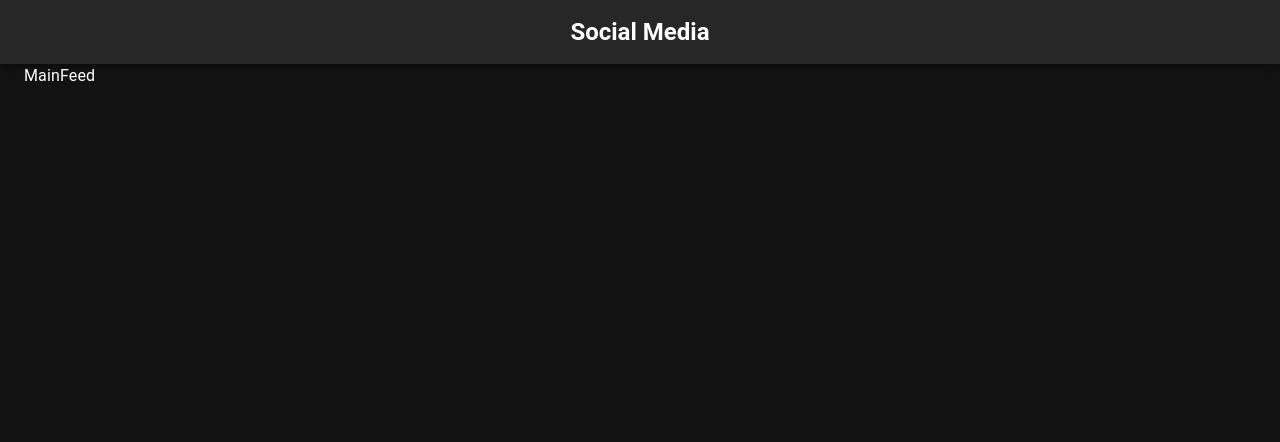
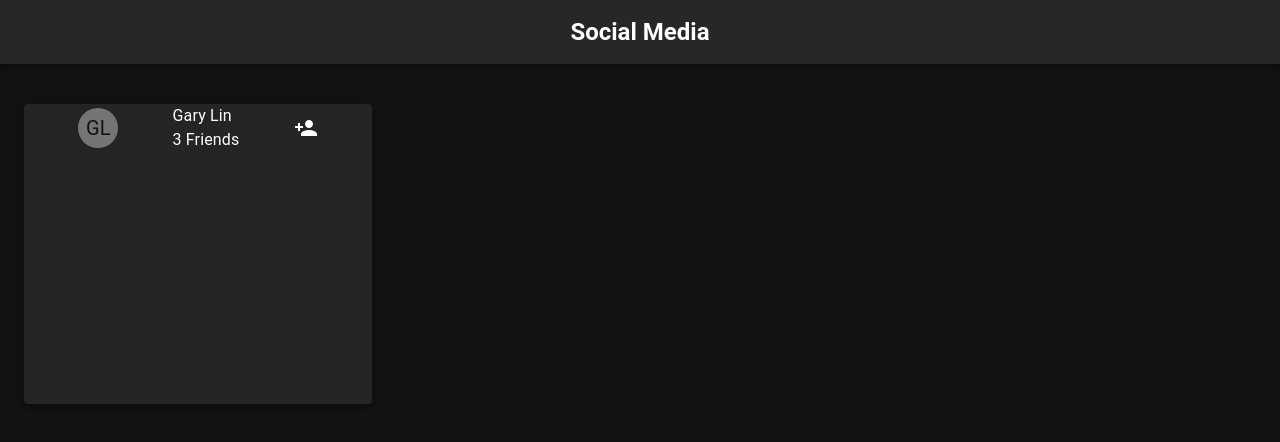
Before and after one commit to glin18/social-media, a React (Create React App) app in the folder client/: page / in a window 1280 px wide. Shown: the top 442 px of the page. Built offline with nearby package versions, Linux system fonts and the light colour scheme.

Commit message:
Begin creating left card

```diff
--- a/client/src/pages/MainFeed.js
+++ b/client/src/pages/MainFeed.js
@@ -1,7 +1,34 @@
 import React from "react";
+import { Grid, Paper, Avatar, Typography, Box } from "@mui/material";
+import PersonAddIcon from "@mui/icons-material/PersonAdd";
 
 const MainFeed = () => {
-  return <div>MainFeed</div>;
+  return (
+    <div>
+      <Grid container spacing={2}>
+        <Grid item xs={3.5}>
+          <Paper elevation={3} sx={{ mt: 5, height: 300 }}>
+            <Box
+              sx={{
+                display: "flex",
+                alignItems: "center",
+                justifyContent: "space-evenly",
+              }}
+            >
+              <Avatar>GL</Avatar>
+              <div>
+                <Typography>Gary Lin</Typography>
+                <Typography>3 Friends</Typography>
+              </div>
+              <PersonAddIcon />
+            </Box>
+          </Paper>
+        </Grid>
+        <Grid item xs={5}></Grid>
+        <Grid item xs={3.5}></Grid>
+      </Grid>
+    </div>
+  );
 };
 
 export default MainFeed;
```
